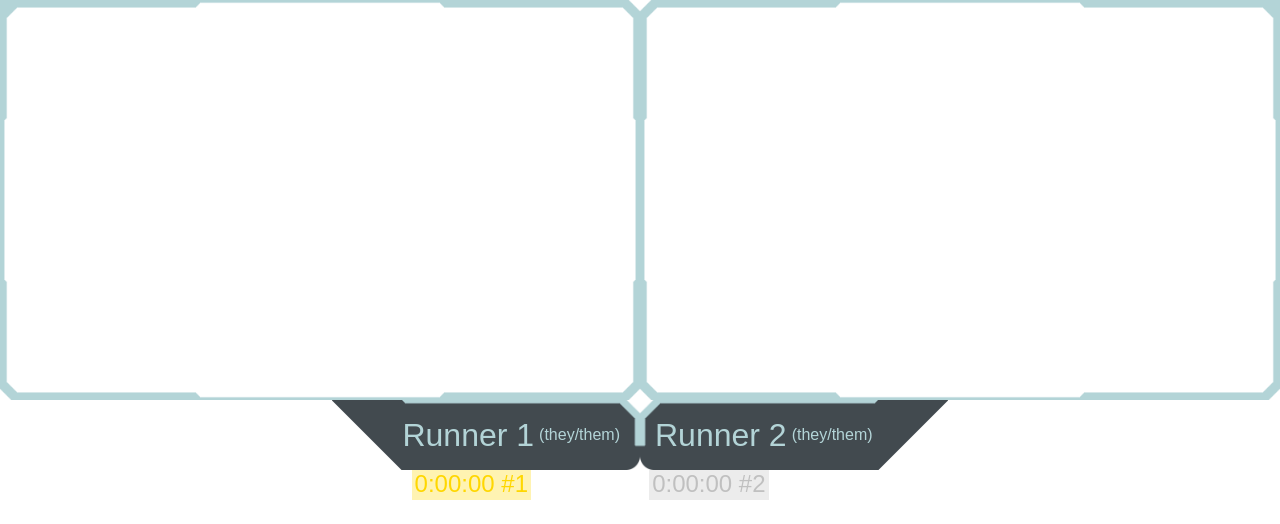
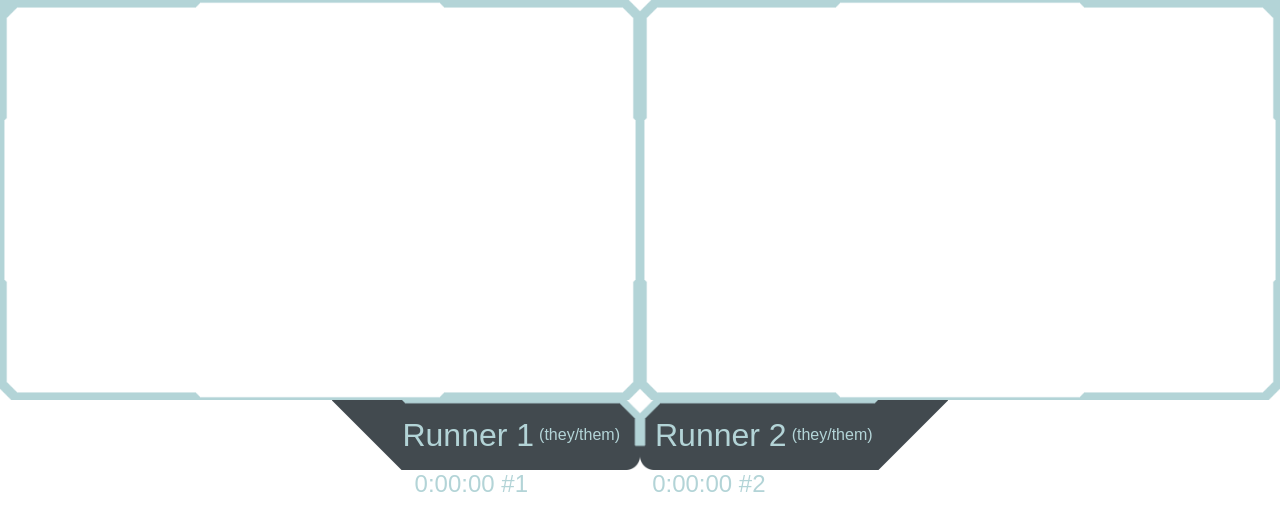
Before and after one commit to MayberryZoom/dread-stream-layouts, a website: page graphics/vanilla-2-racers.html in a window 1280 px wide. Shown: the top 524 px of the page. Drawn offline with Linux system fonts and the light colour scheme.

Commit message:
Remove placeholder classes in vanilla layout

```diff
--- a/graphics/vanilla-2-racers.html
+++ b/graphics/vanilla-2-racers.html
@@ -14,7 +14,7 @@
 							<div class="runner-info">
 								<span class="runner-name">Runner 1</span>
 								<span class="runner-pronouns">they/them</span>
-								<span class="runner-time first-place">0:00:00 #1</span>
+								<span class="runner-time">0:00:00 #1</span>
 							</div>
 							<div class="runner-info-edge"></div>
 						</div>
@@ -27,7 +27,7 @@
 							<div class="runner-info flipped">
 								<span class="runner-name">Runner 2</span>
 								<span class="runner-pronouns">they/them</span>
-								<span class="runner-time flipped second-place">0:00:00 #2</span>
+								<span class="runner-time flipped">0:00:00 #2</span>
 							</div>
 							<div class="runner-info-edge flipped"></div>
 						</div>
```
